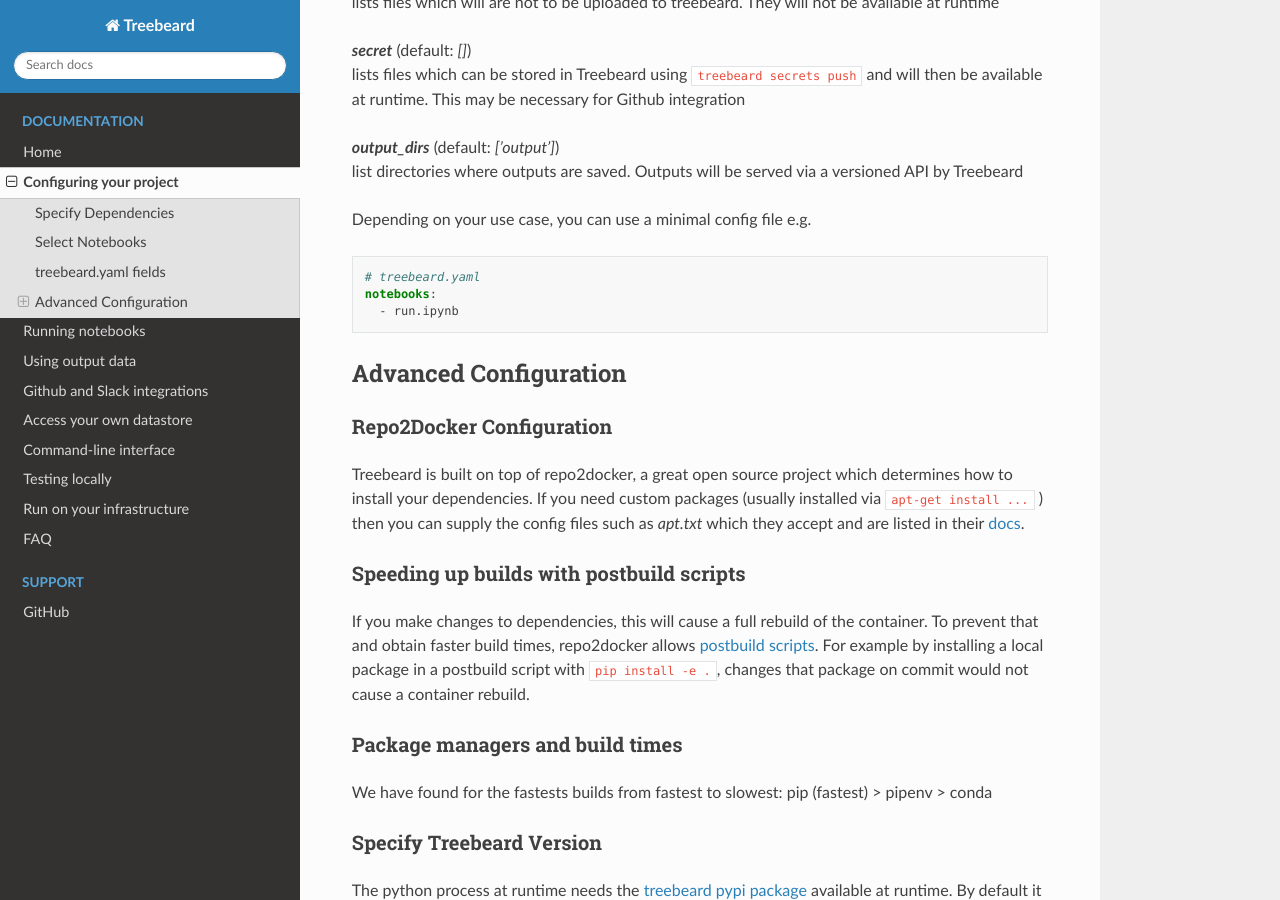
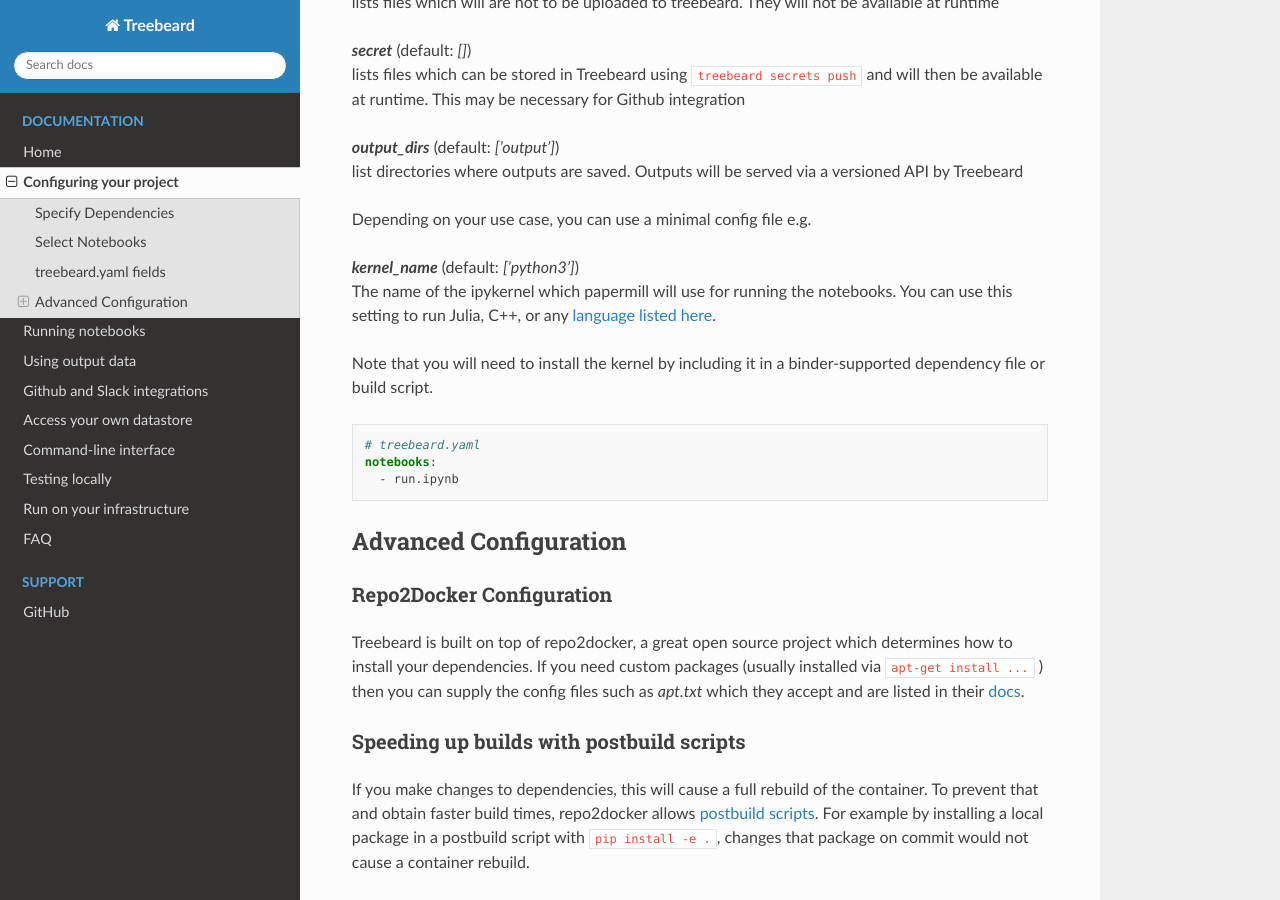
Before and after one commit to treebeardtech/nbmake-action, a Sphinx documentation site: the page built from docs/project_config.md, in a window 1280 px wide and 900 px high, scrolled down 824 px. Built offline with Sphinx 7.4.7 and the Read the Docs theme 2.0.0, drawn with Linux system fonts in a browser that asks for light colours.

Commit message:
Make docs less python specific

````diff
--- a/docs/project_config.md
+++ b/docs/project_config.md
@@ -44,6 +44,12 @@
 
 Depending on your use case, you can use a minimal config file e.g.
 
+_**kernel_name**_ (default: _['python3']_)
+<br/>
+The name of the ipykernel which papermill will use for running the notebooks. You can use this setting to run Julia, C++, or any [language listed here](https://github.com/jupyter/jupyter/wiki/Jupyter-kernels).
+
+Note that you will need to install the kernel by including it in a binder-supported dependency file or build script.
+
 ```yaml
 # treebeard.yaml
 notebooks:
````
Also changed, not shown: README.md (+1 -1 lines), docs/index.md (+1 -1 lines), docs/testing_locally.md (+1 -1 lines).
